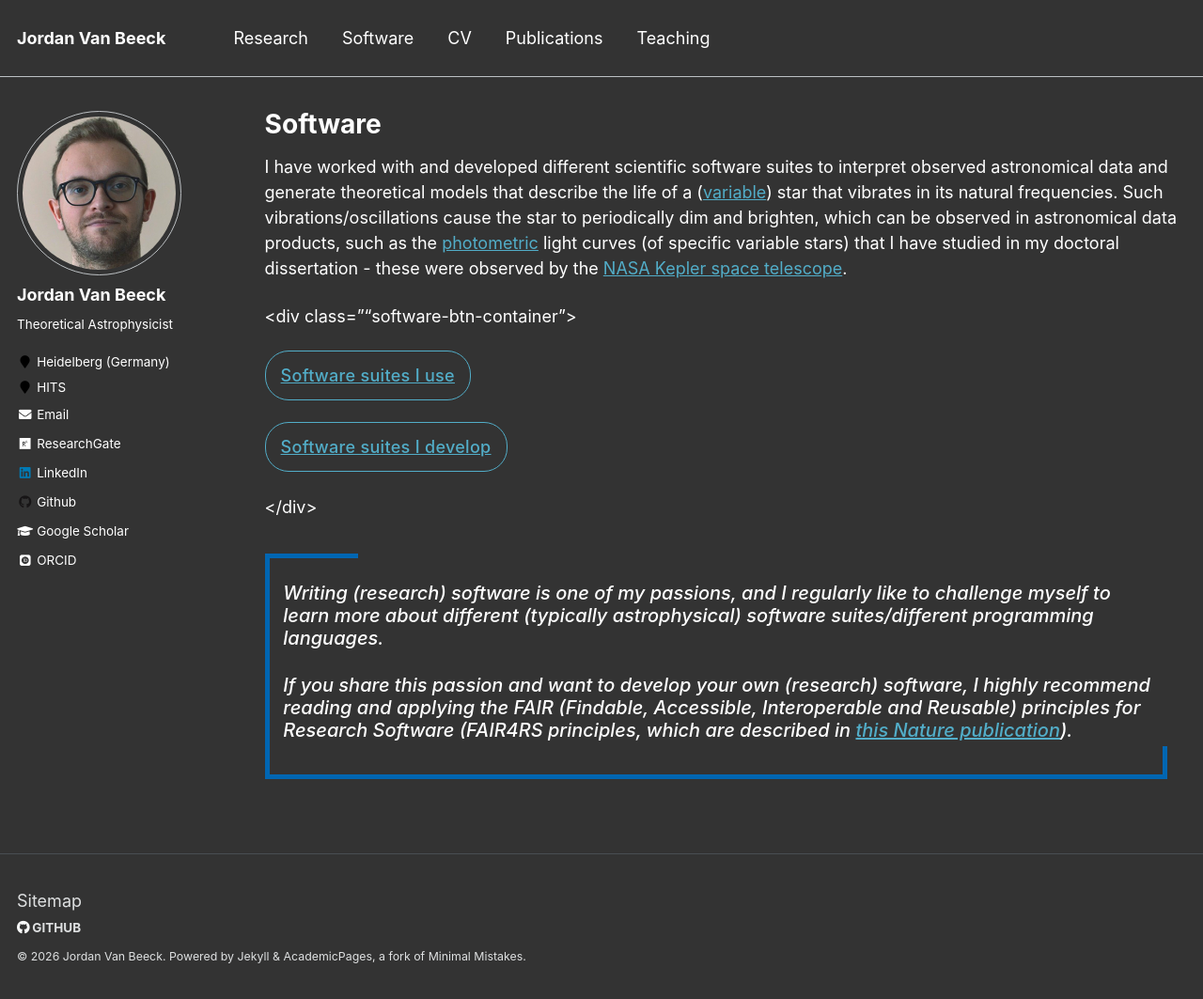
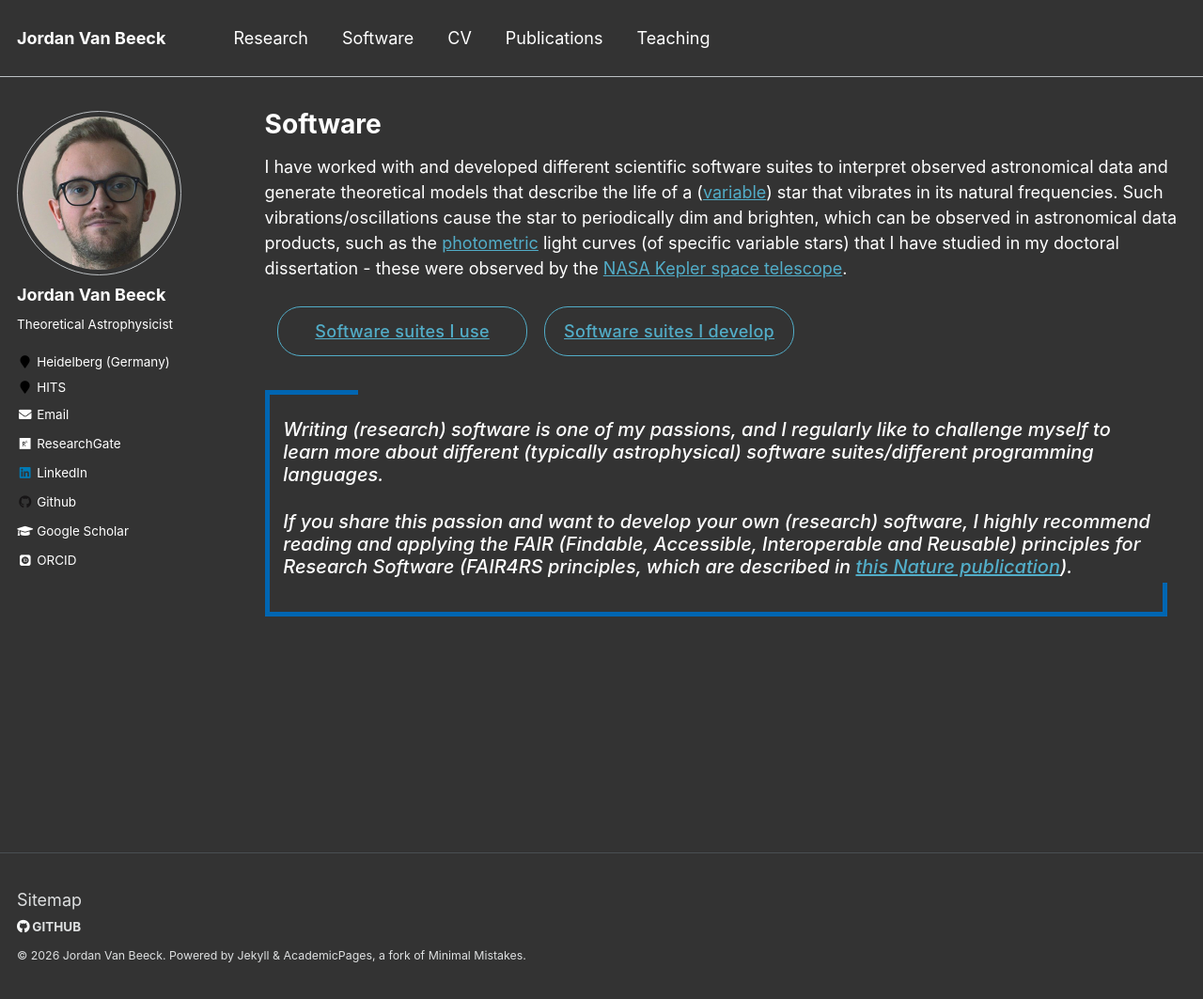
Before and after one commit to JVB11/jvb11.github.io, a Jekyll site: the page built from _pages/software.md, in a window 1280 px wide and 1063 px high. Shown: the whole window at 94% size. Built offline with Jekyll 4.4.1, drawn with Linux system fonts in a browser that asks for light colours; some web fonts are replaced.

Commit message:
remove unnecessary quotes

```diff
--- a/_includes/software-nav-buttons.html
+++ b/_includes/software-nav-buttons.html
@@ -39,7 +39,7 @@
 </style>
 
 
-<div class=""software-btn-container">
+<div class="software-btn-container">
 
   <!-- Software suites I use -->
   <a href="/software/use/" class="software-nav-btn">
```
